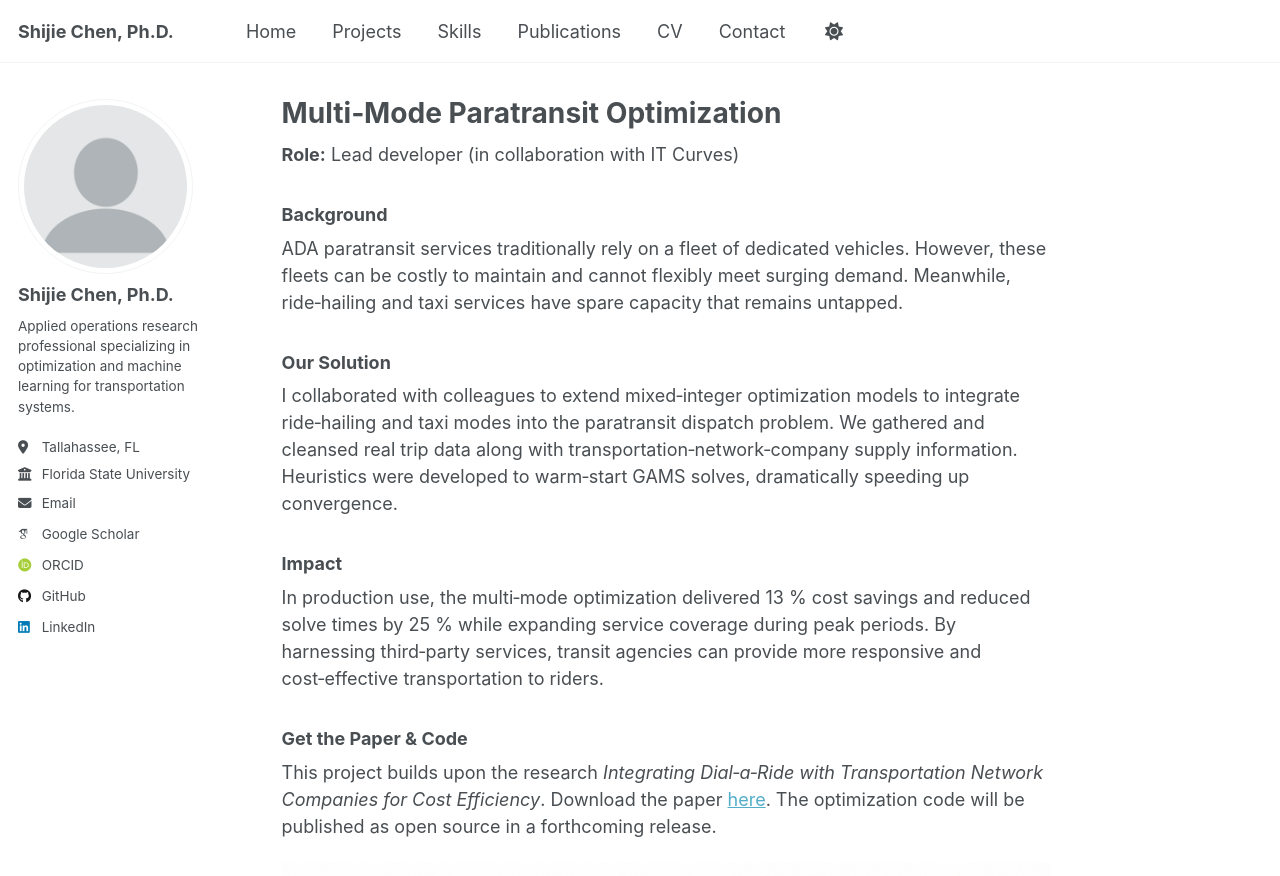
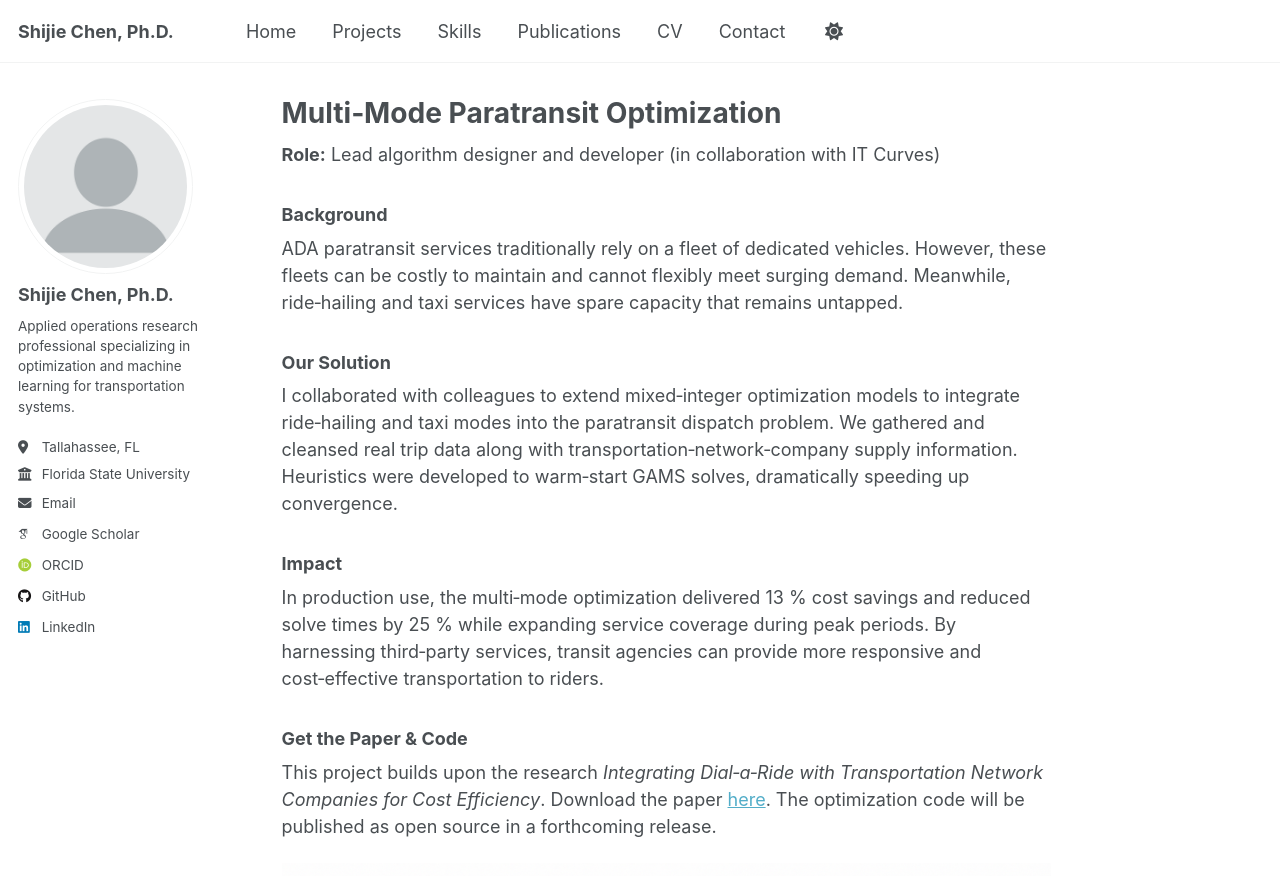
Before and after one commit to ShijieChen01/shijiechen01.github.io, a Jekyll site: the page built from _pages/multi-mode-optimization.md, in a window 1280 px wide and 900 px high. Shown: the top 876 px of the window. Built offline with Jekyll 4.4.1, drawn with Linux system fonts in a browser that asks for light colours; some web fonts are replaced; a script that is not in the unit is left out.

Commit message:
Update multi-mode-optimization.md

```diff
--- a/_pages/multi-mode-optimization.md
+++ b/_pages/multi-mode-optimization.md
@@ -6,7 +6,7 @@ author_profile: true
 ---
 
 
-**Role:** Lead developer (in collaboration with IT Curves)
+**Role:** Lead algorithm designer and developer (in collaboration with IT Curves)
 
 ### Background
 
```
